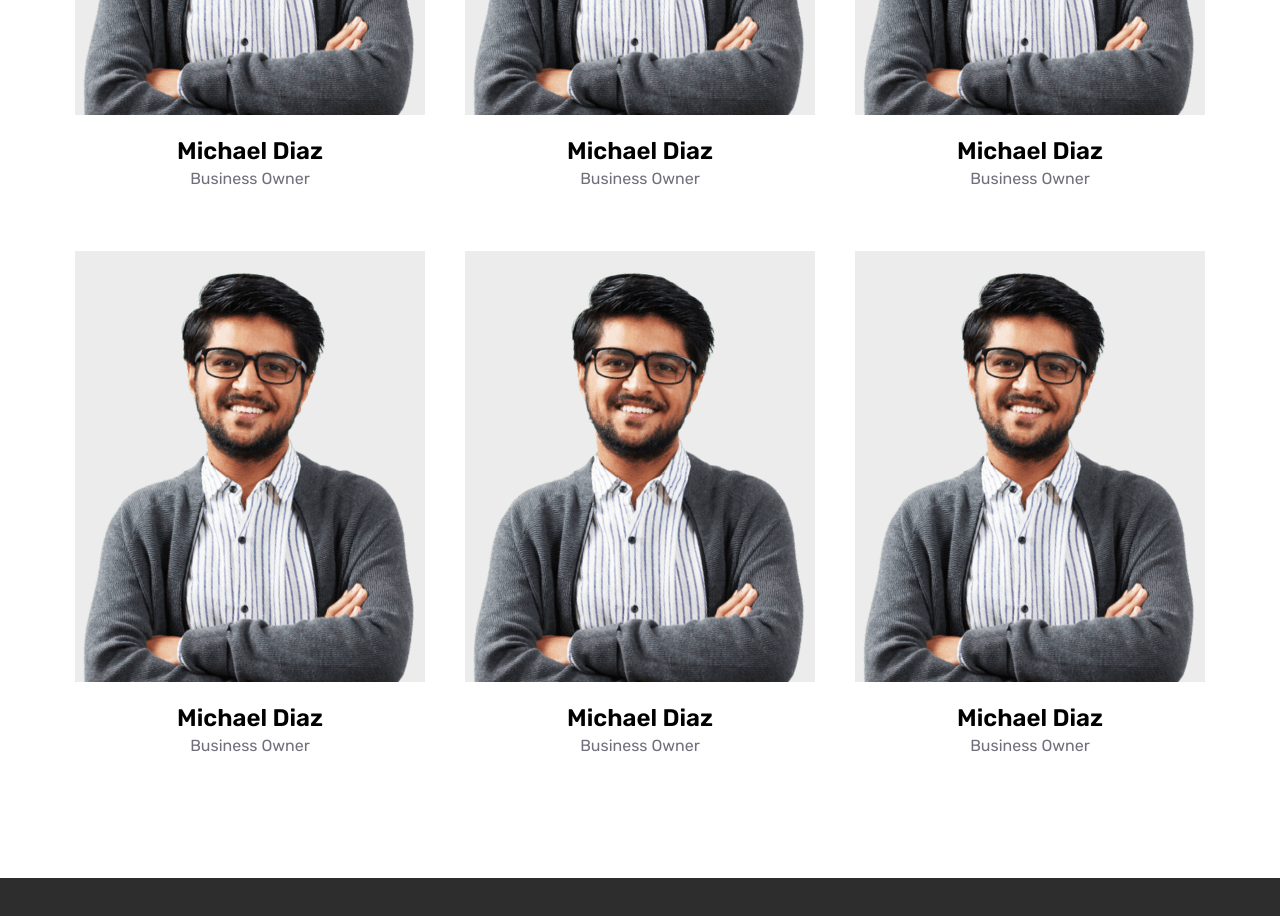
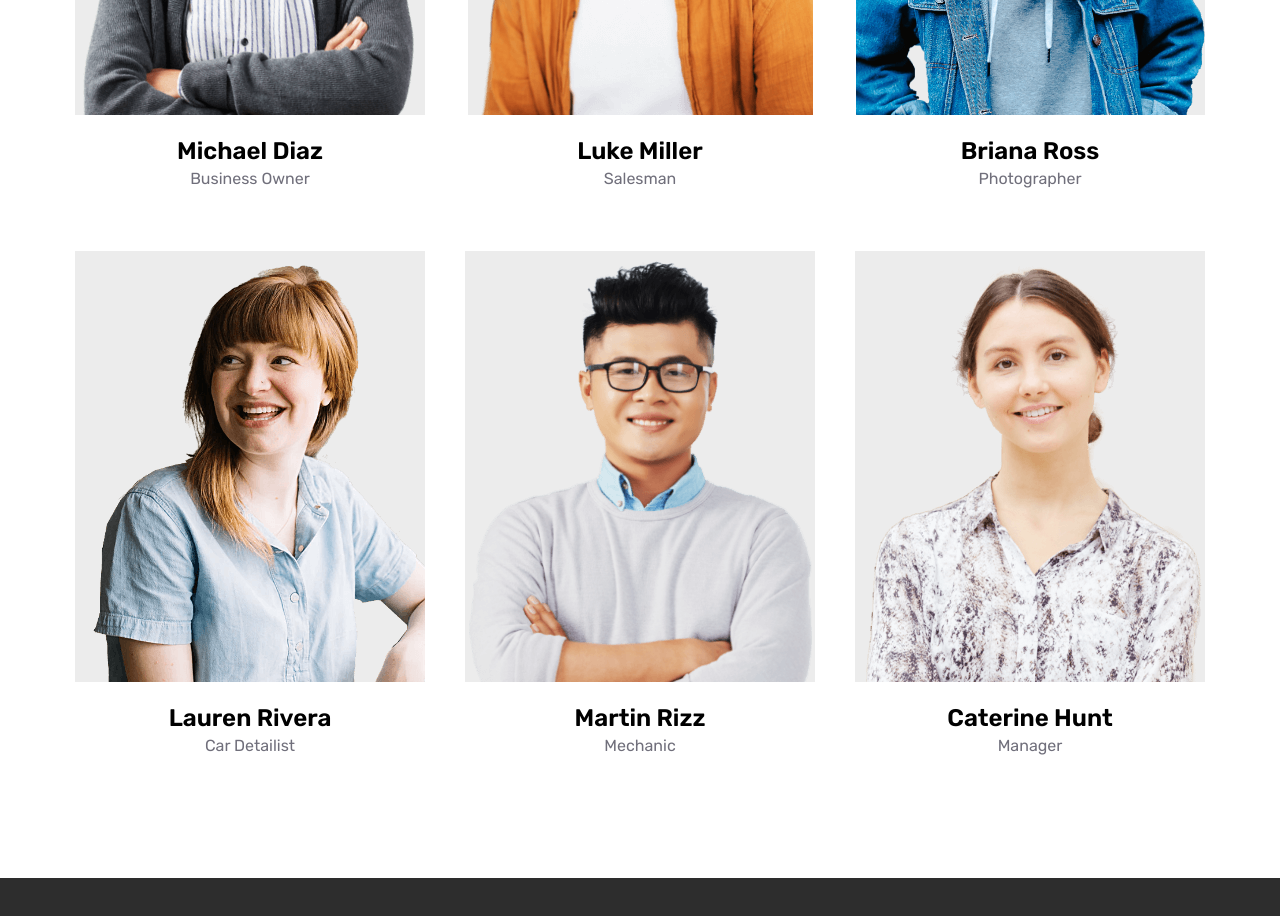
Before and after one commit to KarolKotomski/Car-Rental, a React (Create React App) app: page /Team in a window 1280 px wide. Shown: the part 800-1716 px from the top of the page. Built offline with nearby package versions, Linux system fonts and the light colour scheme.

Commit message:
Crew section dynamic data applied

```diff
--- a/src/components/Crew.tsx
+++ b/src/components/Crew.tsx
@@ -1,39 +1,17 @@
 import CrewMember from "./CrewMember";
-import photography from "../images/team/2.png";
+import { people } from "../data/AllData";
 
 const Crew = () => {
   return (
     <div className="container grid w-fit grid-cols-1 py-20 md:grid-cols-2 xl:grid-cols-3">
-      <CrewMember
-        photo={photography}
-        name="Michael Diaz"
-        position="Business Owner"
-      />
-      <CrewMember
-        photo={photography}
-        name="Michael Diaz"
-        position="Business Owner"
-      />
-      <CrewMember
-        photo={photography}
-        name="Michael Diaz"
-        position="Business Owner"
-      />
-      <CrewMember
-        photo={photography}
-        name="Michael Diaz"
-        position="Business Owner"
-      />
-      <CrewMember
-        photo={photography}
-        name="Michael Diaz"
-        position="Business Owner"
-      />
-      <CrewMember
-        photo={photography}
-        name="Michael Diaz"
-        position="Business Owner"
-      />
+      {people.map((person) => (
+        <CrewMember
+          image={person.image}
+          name={person.name}
+          position={person.position}
+          key={person.id}
+        />
+      ))}
     </div>
   );
 };
--- a/src/components/CrewMember.tsx
+++ b/src/components/CrewMember.tsx
@@ -1,14 +1,14 @@
 interface Props {
-  photo: string;
+  image: string;
   name: string;
   position: string;
 }
 
-const CrewMember = ({ photo, name, position }: Props) => {
+const CrewMember = ({ image, name, position }: Props) => {
   return (
     <div className="flex flex-col items-center p-5 text-center">
       <div className="bg-gray3">
-        <img src={photo} alt="person photography" />
+        <img src={image} alt="person photography" />
       </div>
       <div className="flex flex-col p-5">
         <div className="text-2xl font-semibold">{name}</div>
--- a/src/data/AllData.ts
+++ b/src/data/AllData.ts
@@ -1,15 +1,15 @@
-import audi1 from "../images/audi-box.png";
-import audi2 from "../images/audia1.jpg";
-import golf1 from "../images/golf6-box.png";
-import golf2 from "../images/golf6.jpg";
-import camry1 from "../images/toyota-box.png";
-import camry2 from "../images/toyotacamry.jpg";
-import bmw1 from "../images/bmw-box.png";
-import bmw2 from "../images/bmw320.jpg";
-import mercedes1 from "../images/benz-box.png";
-import mercedes2 from "../images/benz.jpg";
-import cc1 from "../images/passat-box.png";
-import cc2 from "../images/passatcc.png";
+import audi1 from "../images/cars-big/audi-box.png";
+import audi2 from "../images/cars-big/audia1.jpg";
+import golf1 from "../images/cars-big/golf6-box.png";
+import golf2 from "../images/cars-big/golf6.jpg";
+import camry1 from "../images/cars-big/toyota-box.png";
+import camry2 from "../images/cars-big/toyotacamry.jpg";
+import bmw1 from "../images/cars-big/bmw-box.png";
+import bmw2 from "../images/cars-big/bmw320.jpg";
+import mercedes1 from "../images/cars-big/benz-box.png";
+import mercedes2 from "../images/cars-big/benz.jpg";
+import cc1 from "../images/cars-big/passat-box.png";
+import cc2 from "../images/cars-big/passatcc.png";
 
 import diaz from "../images/team/2.png";
 import miller from "../images/team/1.png";
@@ -28,7 +28,8 @@ export const vehicles = [
     transmission: "manual",
     fuel: "Diesel",
     cost: "$45",
-    images: [audi1, audi2],
+    image1: audi1,
+    image2: audi2,
   },
 
   {
@@ -40,7 +41,8 @@ export const vehicles = [
     transmission: "automatic",
     fuel: "Diesel",
     cost: "$37",
-    images: [golf1, golf2],
+    image1: golf1,
+    image2: golf2,
   },
 
   {
@@ -52,7 +54,8 @@ export const vehicles = [
     transmission: "manual",
     fuel: "Petrol",
     cost: "$30",
-    images: [camry1, camry2],
+    image1: camry1,
+    image2: camry2,
   },
   {
     id: 4,
@@ -63,7 +66,8 @@ export const vehicles = [
     transmission: "automatic",
     fuel: "Diesel",
     cost: "$35",
-    images: [bmw1, bmw2],
+    image1: bmw1,
+    image2: bmw2,
   },
   {
     id: 5,
@@ -74,7 +78,8 @@ export const vehicles = [
     transmission: "automatic",
     fuel: "Diesel",
     cost: "$50",
-    images: [mercedes1, mercedes2],
+    image1: mercedes1,
+    image2: mercedes2,
   },
   {
     id: 6,
@@ -85,7 +90,8 @@ export const vehicles = [
     transmission: "automatic",
     fuel: "Petrol",
     cost: "$25",
-    images: [cc1, cc2],
+    image1: cc1,
+    image2: cc2,
   },
 ];
 
@@ -94,36 +100,36 @@ export const people = [
     id: 1,
     name: "Michael Diaz",
     position: "Business Owner",
-    image: { diaz },
+    image: diaz,
   },
   {
     id: 2,
     name: "Luke Miller",
     position: "Salesman",
-    image: { miller },
+    image: miller,
   },
   {
     id: 3,
     name: "Briana Ross",
     position: "Photographer",
-    image: { ross },
+    image: ross,
   },
   {
     id: 4,
     name: "Lauren Rivera",
     position: "Car Detailist",
-    image: { rivera },
+    image: rivera,
   },
   {
     id: 5,
     name: "Martin Rizz",
     position: "Mechanic",
-    image: { rizz },
+    image: rizz,
   },
   {
     id: 6,
     name: "Caterine Hunt",
     position: "Manager",
-    image: { hunt },
+    image: hunt,
   },
 ];
```
